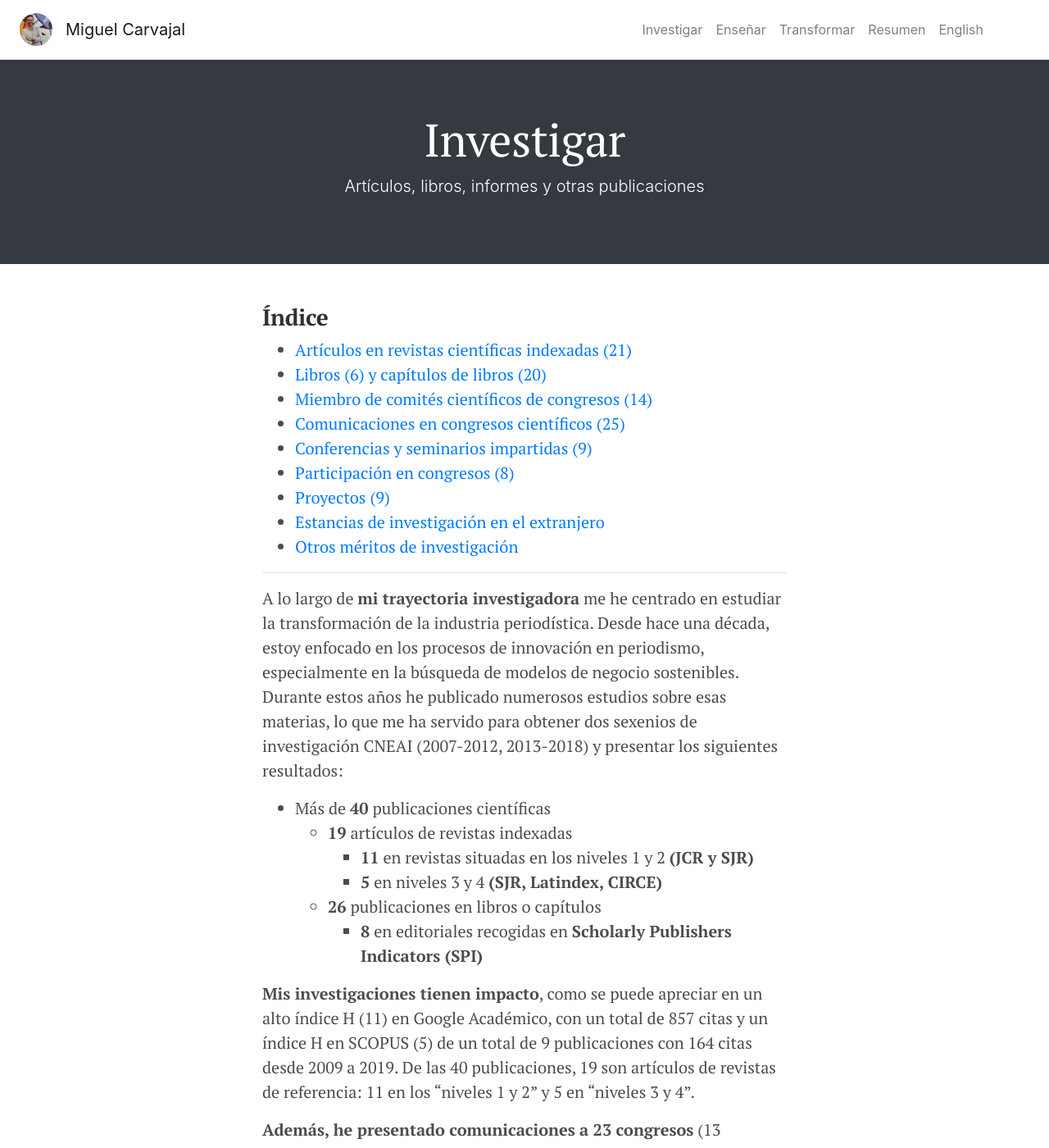
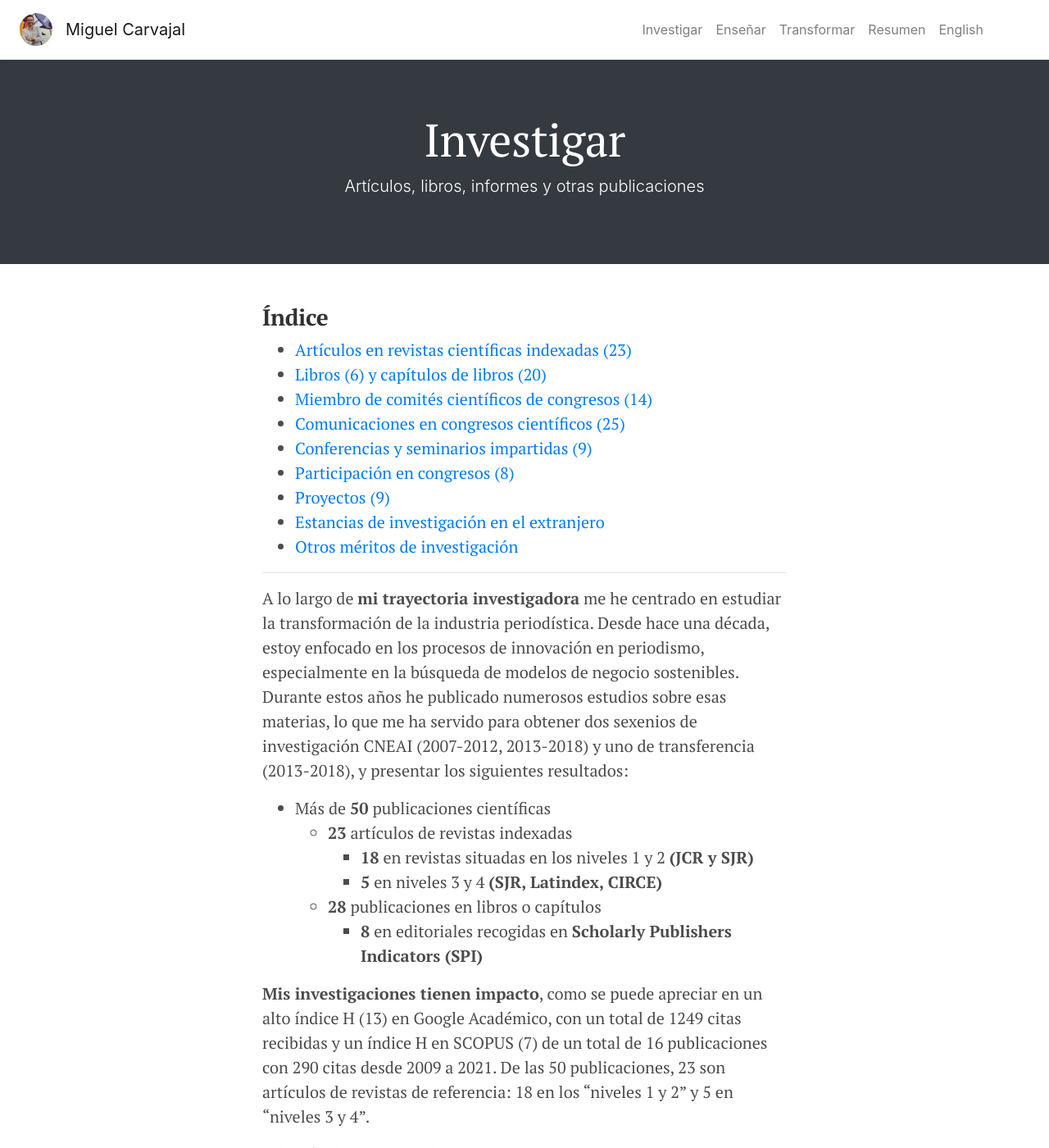
Before and after one commit to miguelcarvajal/miguelcarvajal.github.io, a Jekyll site: the page built from _pages/investigar.md, in a window 1280 px wide and 1400 px high. Shown: the whole window at 82% size. Built offline with Jekyll 4.4.1, drawn with Linux system fonts in a browser that asks for light colours; some of the changed text lies outside the part shown.

Commit message:
new pubs

```diff
--- a/_pages/investigar.md
+++ b/_pages/investigar.md
@@ -14,16 +14,16 @@ color: bg-dark
 
 * * *
 
-A lo largo de **mi trayectoria investigadora** me he centrado en estudiar la transformación de la industria periodística. Desde hace una década, estoy enfocado en los procesos de innovación en periodismo, especialmente en la búsqueda de modelos de negocio sostenibles. Durante estos años he publicado numerosos estudios sobre esas materias, lo que me ha servido para obtener dos sexenios de investigación CNEAI (2007-2012, 2013-2018) y presentar los siguientes resultados:
+A lo largo de **mi trayectoria investigadora** me he centrado en estudiar la transformación de la industria periodística. Desde hace una década, estoy enfocado en los procesos de innovación en periodismo, especialmente en la búsqueda de modelos de negocio sostenibles. Durante estos años he publicado numerosos estudios sobre esas materias, lo que me ha servido para obtener dos sexenios de investigación CNEAI (2007-2012, 2013-2018) y uno de transferencia (2013-2018), y presentar los siguientes resultados:
 
-- Más de **40** publicaciones científicas
-  - **19** artículos de revistas indexadas
-      - **11** en revistas situadas en los niveles 1 y 2 **(JCR y SJR)**
+- Más de **50** publicaciones científicas
+  - **23** artículos de revistas indexadas
+      - **18** en revistas situadas en los niveles 1 y 2 **(JCR y SJR)**
       - **5** en niveles 3 y 4 **(SJR, Latindex, CIRCE)**
-  - **26** publicaciones en libros o capítulos
+  - **28** publicaciones en libros o capítulos
       - **8** en editoriales recogidas en **Scholarly Publishers Indicators (SPI)**
 
-**Mis investigaciones tienen impacto**, como se puede apreciar en un alto índice H (11) en Google Académico, con un total de 857 citas y un índice H en SCOPUS (5) de un total de 9 publicaciones con 164 citas desde 2009 a 2019. De las 40 publicaciones, 19 son artículos de revistas de referencia: 11 en los "niveles 1 y 2" y 5 en "niveles 3 y 4".
+**Mis investigaciones tienen impacto**, como se puede apreciar en un alto índice H (13) en Google Académico, con un total de 1249 citas recibidas y un índice H en SCOPUS (7) de un total de 16 publicaciones con 290 citas desde 2009 a 2021. De las 50 publicaciones, 23 son artículos de revistas de referencia: 18 en los "niveles 1 y 2" y 5 en "niveles 3 y 4".
 
 **Además, he presentado comunicaciones a 23 congresos** (13 nacionales y 10 internacionales). Estos trabajos son fruto de mi **participación en proyectos de I+D+i** , de los cuales 6 han sido en concurrencia competitiva en instituciones de ámbito nacional (4) y europeo (2). Además, he realizado una **estancia de investigación postdoctoral en Nueva York** en el Centro Donald McGannon de la Universidad de Fordham (2010), financiada por el Programa José Castillejo.
 
@@ -33,10 +33,10 @@ He liderado e ideado junto al equipo del GICOV la creación del **Ranking de Inn
 
 * * *
 
-### Artículos en revistas científicas indexadas (21)
+### Artículos en revistas científicas indexadas (23)
 
 {% for articulos in site.data.articulos %}
-{{ articulos.autores }} (**{{ articulos.ano }}**). "{{ articulos.titulo }}", _{{ articulos.revista }}_, {{ articulos.volumen }}, pp. {{ articulos.desde }}-{{ articulos.hasta }}, [DOI ↗️]({{ articulos.doi }}){:target="_blank"}.
+{{ articulos.autores }} (**{{ articulos.ano }}**). "{{ articulos.titulo }}", _{{ articulos.revista }}_, {{ articulos.volumen }}, pp. {{ articulos.desde }}-{{ articulos.hasta }}, [{{ articulos.doi }}]({{ articulos.doi }}){:target="_blank"}.
 {% endfor %}
 
 
```
Also changed, not shown: _data/articulos.csv (+12 -9 lines), _data/capitulos.csv (+4 -3 lines), _data/libros.csv (+4 -4 lines), _pages/contacto.md (+3 -3 lines), _pages/enseñar.md (+2 -2 lines).
